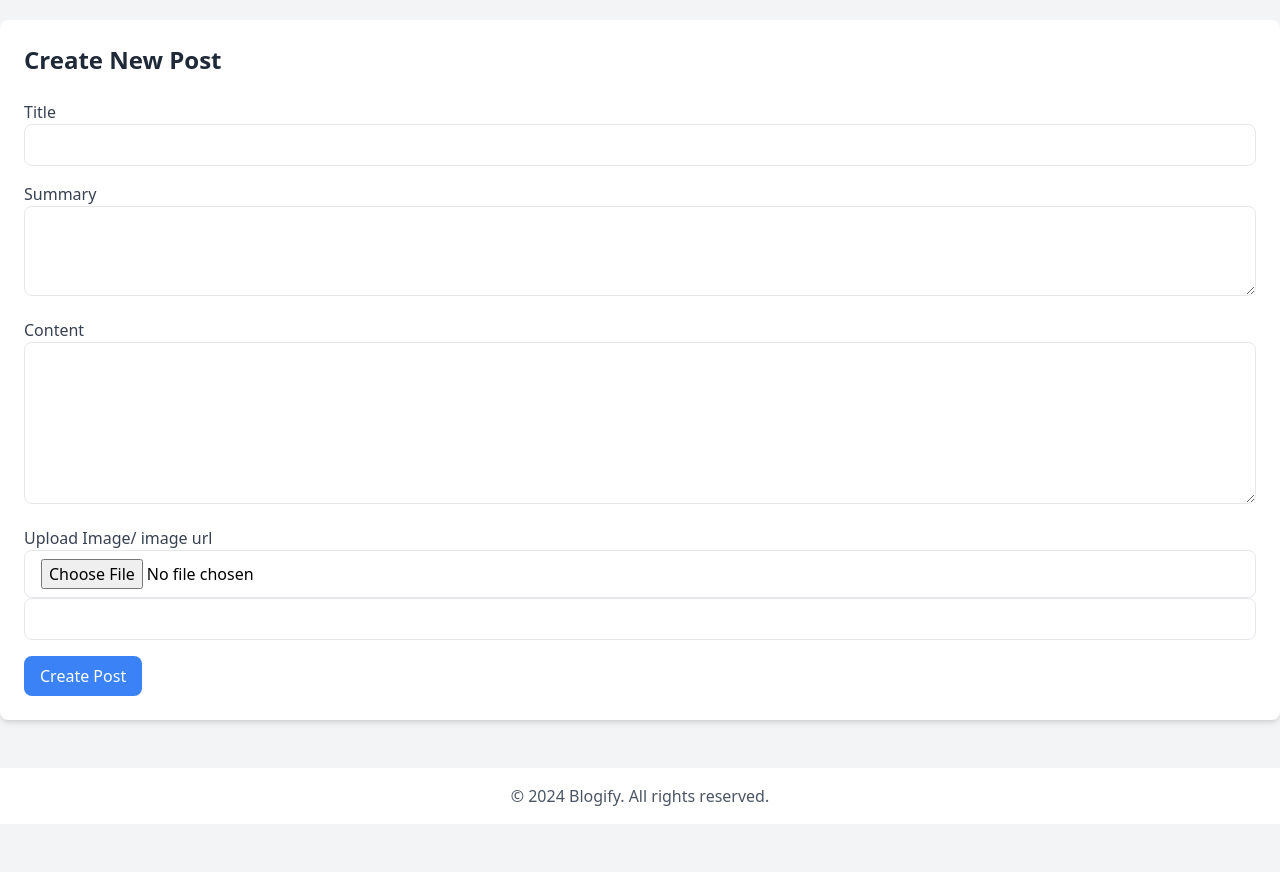
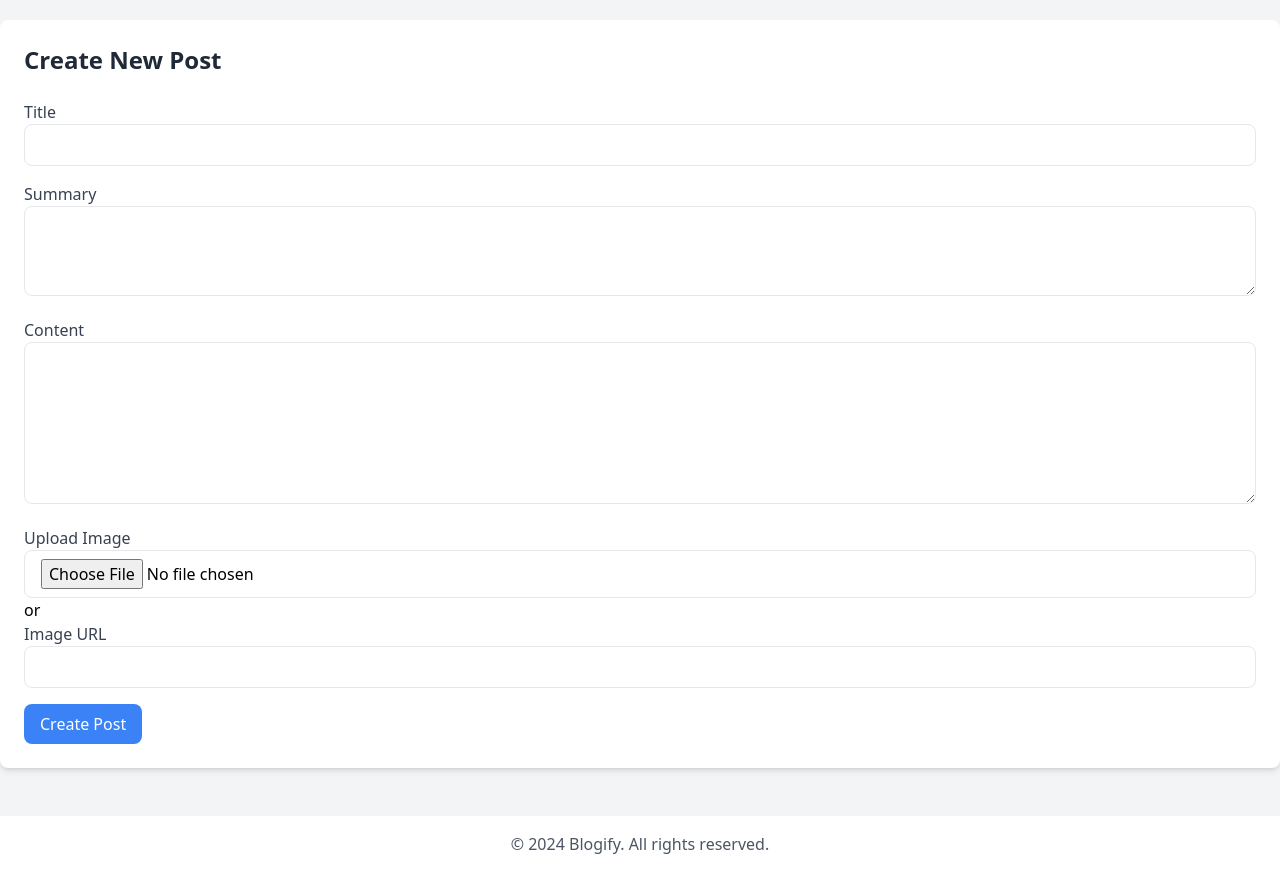
Before and after one commit to BrianShifoko/Blogify, a plain HTML site: page create-post.html in a window 1280 px wide. Shown: the part 72-944 px from the top of the page. Before the commit the page ends 896 px from the top, so only its background shows below. Drawn offline with nearby package versions, Linux system fonts and the light colour scheme.

Commit message:
included both upload method of using image url or uploading from pc

```diff
--- a/create-post.html
+++ b/create-post.html
@@ -43,8 +43,12 @@
                     <textarea id="content" name="content" rows="6" class="w-full px-4 py-2 border rounded-lg focus:outline-none focus:ring-2 focus:ring-blue-500"></textarea>
                 </div>
                 <div>
-                    <label for="image" class="block text-gray-700">Upload Image/ image url</label>
+                    <label for="image" class="block text-gray-700">Upload Image</label>
                     <input type="file" id="image" name="image" accept="image/*" class="w-full px-4 py-2 border rounded-lg focus:outline-none focus:ring-2 focus:ring-blue-500">
+
+                    <p> or </p>
+
+                    <label for="image" class="block text-gray-700">Image URL</label>
                     <input type="url" id="image" name="image" class="w-full px-4 py-2 border rounded-lg focus:outline-none focus:ring-2 focus:ring-blue-500">
                 </div>
                 <button type="submit" class="px-4 py-2 bg-blue-500 text-white rounded-lg hover:bg-blue-600 focus:outline-none focus:ring-2 focus:ring-blue-500">Create Post</button>
```
